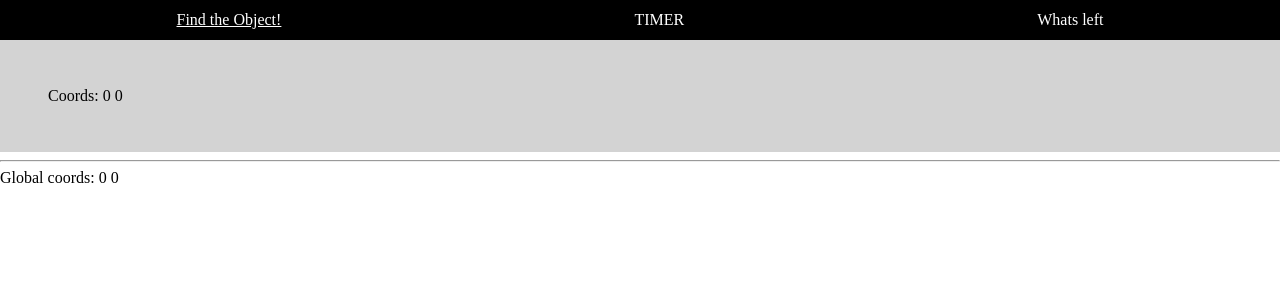
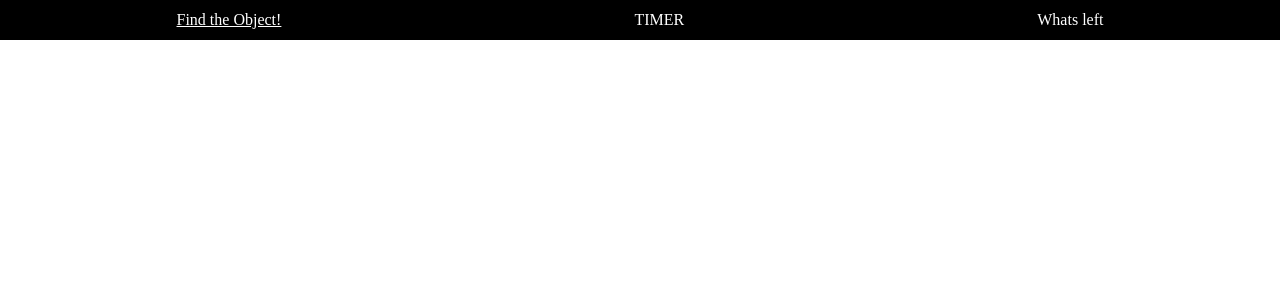
Before and after one commit to AndrewLin95/wheres_waldo, a React (Create React App) app: page / in a window 1280 px wide. Shown: the top 300 px of the page. Built offline with nearby package versions, Linux system fonts and the light colour scheme.

Commit message:
remove testing script

```diff
--- a/src/App.tsx
+++ b/src/App.tsx
@@ -2,13 +2,11 @@ import { BrowserRouter, Routes, Route } from "react-router-dom";
 import Header from "./Components/Header";
 import Home from "./Components/Pages/Home";
 import Locnar from "./Components/Pages/Locnar";
-import Test from "./Components/Pages/Test";
 
 function App() {
   return (
     <BrowserRouter>
       <Header/>
-      <Test/>
         <Routes>
           <Route path="/wheres_waldo/" element={<Home/>}/>
           <Route path="/wheres_waldo/locnar" element={<Locnar/>} />
```
